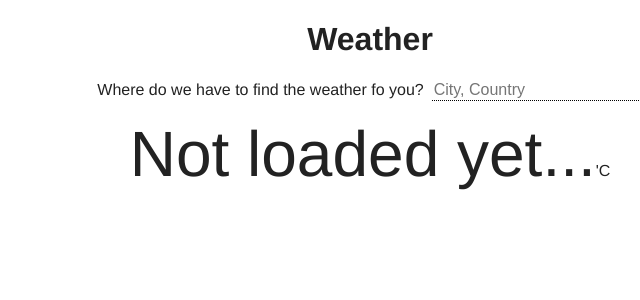
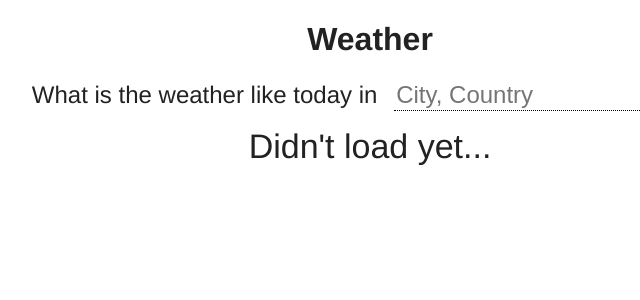
Before and after one commit to LiliVia/Weather-App, a React (Create React App) app: page / in a window 1280 px wide. Shown: the top 300 px of the page, without its empty margins (270-910 px from the left). Built offline with nearby package versions, Linux system fonts and the light colour scheme.

Commit message:
Correct some style and UI

```diff
--- a/public/index.html
+++ b/public/index.html
@@ -1,5 +1,6 @@
 <!DOCTYPE html>
 <html lang="en">
+
 <head>
   <meta charset="utf-8">
   <meta name="viewport" content="width=device-width, initial-scale=1, shrink-to-fit=no">
@@ -21,6 +22,7 @@
     -->
   <title>React App</title>
 </head>
+
 <body>
   <noscript>
     You need to enable JavaScript to run this app.
@@ -37,4 +39,5 @@
       To create a production bundle, use `npm run build` or `yarn build`.
     -->
 </body>
+
 </html>
--- a/src/App.css
+++ b/src/App.css
@@ -12,10 +12,14 @@ form {
   text-align: center;
 }
 
+label {
+  font-size: 24px;
+}
+
 input {
   border: none;
   border-bottom: 1px dotted black;
-  margin-left: 0.5em;
+  margin-left: 0.7em;
   font-size: 1em;
   outline: none;
 }
@@ -31,7 +35,7 @@ input {
 }
 
 .temp {
-  font-size: 64px;
+  font-size: 34px;
 }
 
 .temp-symbol {
--- a/src/App.js
+++ b/src/App.js
@@ -33,16 +33,17 @@ class App extends Component {
   };
 
   render() {
-    var currentTemp = 'Not loaded yet...';
+    var currentTemp = "Didn't load yet...";
     if (this.state.data.list) {
-      currentTemp = this.state.data.list[0].main.temp;
+      var mainTemp = this.state.data.list[0].main.temp;
+      currentTemp = `${mainTemp} C`;
     }
     return (
       <div>
         <h1>Weather</h1>
         <form onSubmit={this.fetchData}>
           <label>
-            Where do we have to find the weather fo you?
+            What is the weather like today in
             <input
               placeholder={'City, Country'}
               type="text"
@@ -53,7 +54,6 @@ class App extends Component {
         </form>
         <p className="temp-wrapper">
           <span className="temp">{currentTemp}</span>
-          <span classname="temp-symbol">'C</span>
         </p>
       </div>
     );
```
Also changed, not shown: public/manifest.json (deleted), 2 other files (tests, documents, lock files or other folders). Lines whose indentation alone changed are shown as unchanged.
